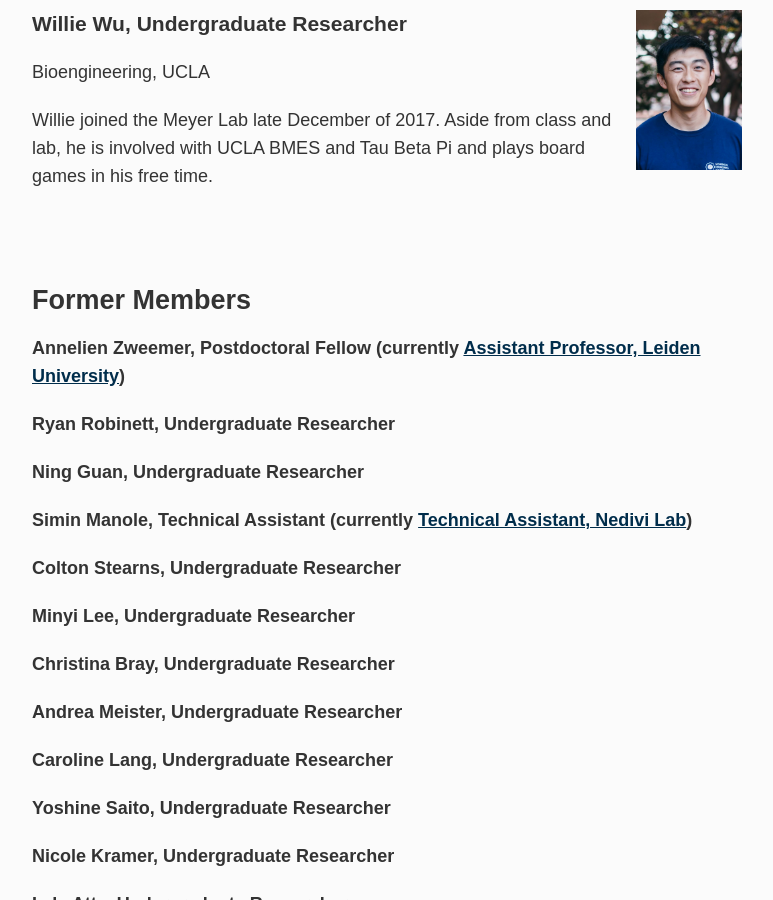
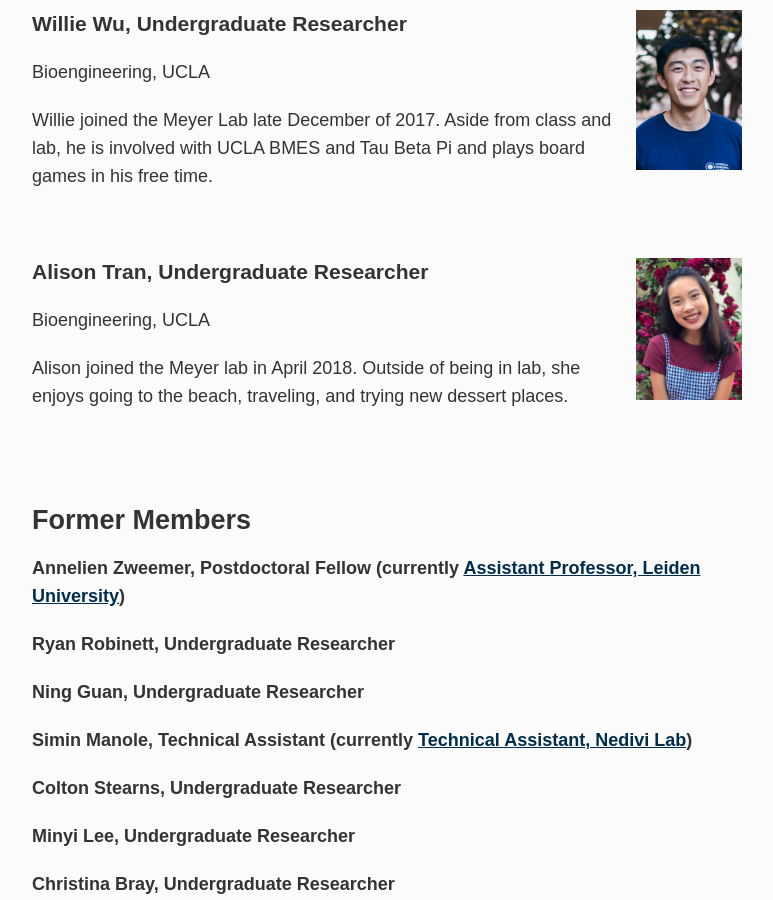
Before and after one commit to meyer-lab/asmlab.org, a Jekyll site: the page built from team/index.md, in a window 1280 px wide and 900 px high, scrolled down 2798 px. Shown: the whole window, without its empty margins (253-1026 px from the left). Built offline with Jekyll 4.4.1, drawn with Linux system fonts in a browser that asks for light colours; some web fonts are replaced.

Commit message:
Add Alison Tran (#15)
* Update index.md

* Add Alison photo

* Delete azweemer.jpg

* Delete rrobinett.jpg

```diff
--- a/team/index.md
+++ b/team/index.md
@@ -75,6 +75,15 @@ Bioengineering, UCLA
 Willie joined the Meyer Lab late December of 2017. Aside from class and lab, he is involved with UCLA BMES and Tau Beta Pi and plays board games in his free time.
 
 <br />
+
+<div class="span_2 right"><img src="/public/photos/alison.jpg" width="120px" alt="Alison's picture" /></div>
+
+### Alison Tran, Undergraduate Researcher
+Bioengineering, UCLA
+
+Alison joined the Meyer lab in April 2018. Outside of being in lab, she enjoys going to the beach, traveling, and trying new dessert places.
+
+<br />
 <br />
 
 
```
Also changed, not shown: public/photos/alison.jpg (added), public/photos/azweemer.jpg (deleted), public/photos/rrobinett.jpg (deleted).
